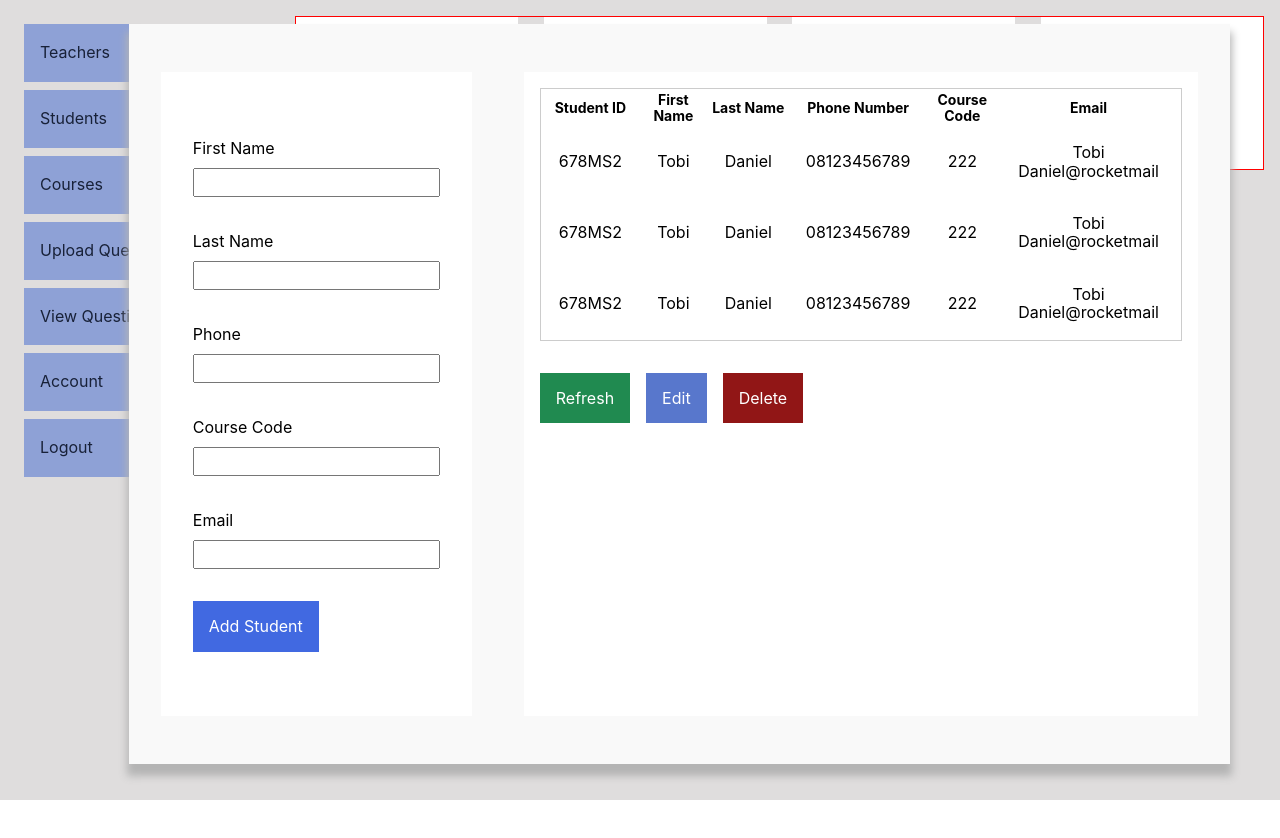
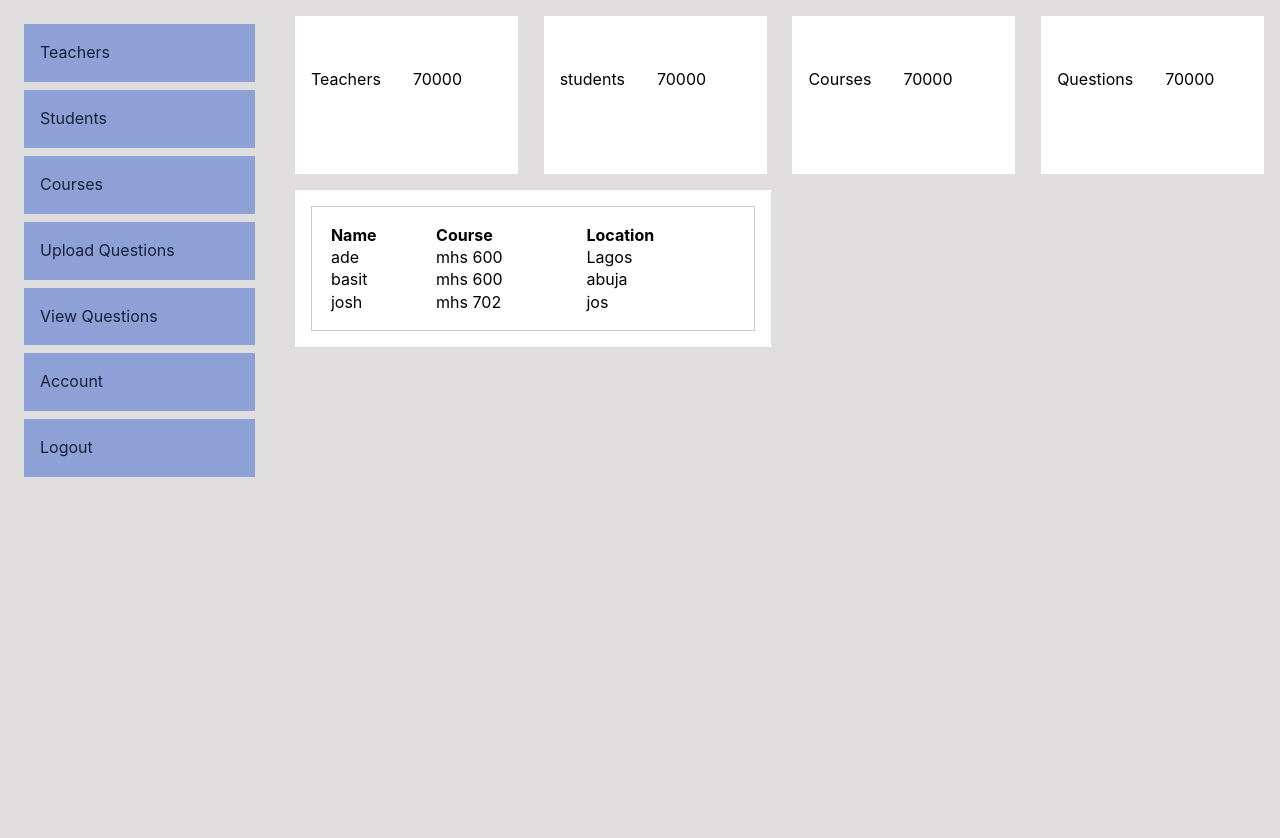
Before and after one commit to BuildForSDGCohort2/smart-CBT-frontend, a React (Create React App) app: page /admin/dashboard in a window 1280 px wide. Shown: the top 838 px of the page. Before the commit the page ends 800 px from the top, so only its background shows below. Built offline with nearby package versions, Linux system fonts and the light colour scheme.

Commit message:
add -- table component

```diff
--- a/src/assets/RouteStyle/dashboard.module.scss
+++ b/src/assets/RouteStyle/dashboard.module.scss
@@ -9,7 +9,7 @@
   width: 100%;
 //   span:4;
 grid-column: 1/-1;
-  border: 1px solid red;
+  // border: 1px solid red;
 }
 
 .user__stats--item {
--- a/src/assets/RouteStyle/layout.module.scss
+++ b/src/assets/RouteStyle/layout.module.scss
@@ -3,16 +3,17 @@
 .container {
   display: flex;
   min-height: 100vh;
-  background-color: $ash ;
+  background-color: $ash;
 
   main {
     // border: 1px solid red;
     display: grid;
     grid-template-columns: repeat(2, 1fr);
     grid-template-rows: repeat(5, 1fr);
+    position: relative;
+    gap: 1rem;
     padding: 1rem;
     width: 100%;
-    position: relative;
   }
   // height: 100vh;
 }
--- a/src/components/Table/index.jsx
+++ b/src/components/Table/index.jsx
@@ -1,75 +1,41 @@
 import React from "react";
+import style from './index.module.scss'
 
-export default function Table(thead, tbody) {
-  const tableHead = [
-    {
-      label: "Name",
-    },
-    {
-      label: "Course",
-    },
-    {
-      label: "Location",
-    },
-  ];
+export default function Table({ thead, tbody }) {
 
-  //Table takes a body with array of values
-  //A user passes an array and then it's pushed to tbody.
+  /* Tbody accepts an array of key value pairs, key = table name and value = table data */
+  /* thead accepts an array of table Names */
 
-  const tableBody = [
-    {
-      value: ["david kosiso", "MHS 500", "awka kosiso"],
-    },
-    {
-      value: ["david kosiso", "MHS 500", "awka kosiso"],
-    },
-    {
-      value: ["david kosiso", "MHS 500", "awka kosiso"],
-    },
-  ];
+  let th = thead ? thead : "";
+  let td = tbody ? tbody : "";
 
-  const tableBody1 = [];
+  const createData = (column) => {
+    return column;
+  };
+  const tableBody = [];
 
-  //   thead.forEach((item) => {
-  //     tableHead.push({label:item.tableHead});
-  //   });
-
-  const testdata = [
-    {
-      value: ["a", "b", "c"],
-    },
-    {
-      value: ["d", "e", "f"],
-    },
-    {
-      value: ["i", "j", "k"],
-    },
-  ];
-
-  testdata.forEach((item) => {
-    //  a users passes [kosiso, mathew, james]
-    console.log(item)
-    tableBody1.push({ value: testdata });
-  });
-
-  console.log("tableBody1", tableBody1);
+  td &&
+    td.forEach((item, index) => {
+      tableBody.push(createData(item));
+    });
 
   return (
-    <div>
+    <div className={style["table"]}>
       <table>
         <thead>
           <tr>
-            {tableHead.map((item, index) => {
-              return <th key={10 * index}>{item.label}</th>;
-            })}
+            {th &&
+              th.map((item, index) => {
+                return <th key={10 * index}>{item}</th>;
+              })}
           </tr>
         </thead>
         <tbody>
-          {tableBody1.map((item) => {
+          {tableBody.map((tbody, index) => {
             return (
-              <tr>
-                {item.value.map((td, index) => {
-                //   return <td>{console.log(td.value[index])}</td>;
+              <tr key={index * 11}>
+                {th.map((item, index) => {
+                  return <td key={index}>{tbody[item.toLowerCase()]}</td>;
                 })}
               </tr>
             );
--- a/src/components/Table/index.module.scss
+++ b/src/components/Table/index.module.scss
@@ -0,0 +1,14 @@
+@import "../../assets/RouteStyle/base.scss";
+
+.table table,
+.table {
+  padding: 1rem;
+}
+.table {
+  background: $white;
+  table {
+    width: 100%;
+    text-align: left;
+    border: 1px solid #ccc;
+  }
+}
--- a/src/routes/admin/Dashboard.jsx
+++ b/src/routes/admin/Dashboard.jsx
@@ -3,6 +3,7 @@ import Layout from "../../components/Layout";
 import style from "../../assets/RouteStyle/dashboard.module.scss";
 // import Table from "../../components/Table";
 import Students from "../../components/Students";
+import Table from "../../components/Table";
 
 export default function Dashboard() {
   const topSection = [
@@ -27,6 +28,16 @@ export default function Dashboard() {
       amt: "70000",
     },
   ];
+
+  const tableHead = ["Name", "Course", "Location"];
+
+
+  const tablebody = [
+    { name: "ade", course: "mhs 600", location: "Lagos" },
+    { name: "basit", course: "mhs 600", location: "abuja" },
+    { name: "josh", course: "mhs 702", location: "jos" },
+  ];
+
   return (
     <Layout>
       <div className={style["user__stats"]}>
@@ -43,8 +54,11 @@ export default function Dashboard() {
           );
         })}
       </div>
-      {/* <Table/> */}
-        <Students/>
+
+      {/* Tbody takes an array of key value pairs, key = table name and value = table data */}
+
+      <Table thead={tableHead} tbody={tablebody} />
+      {/* <Students /> */}
     </Layout>
   );
 }
```
